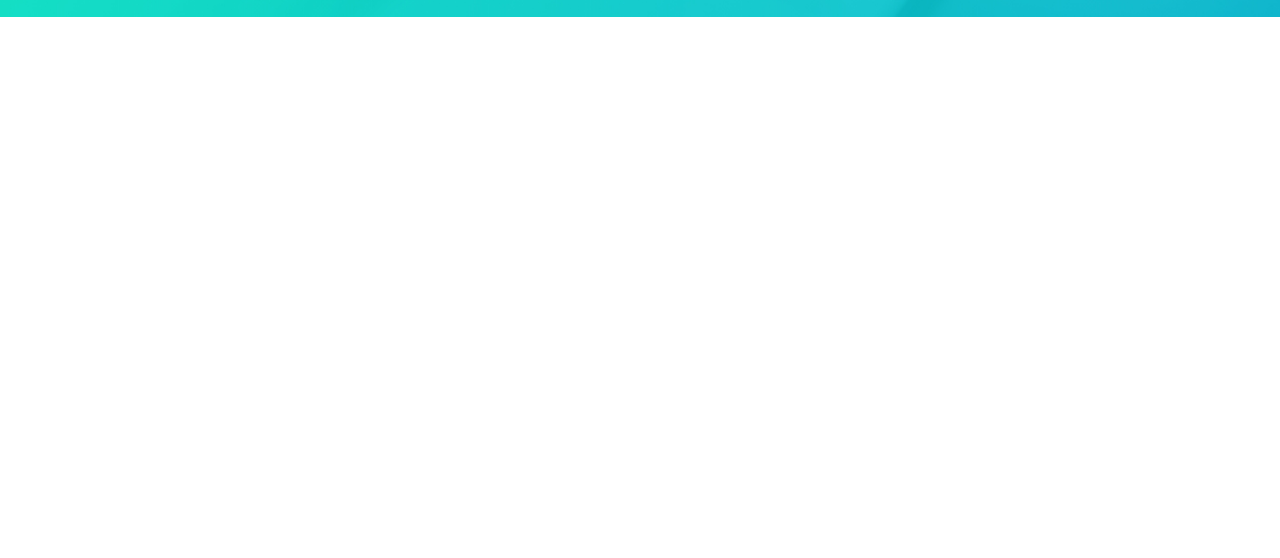
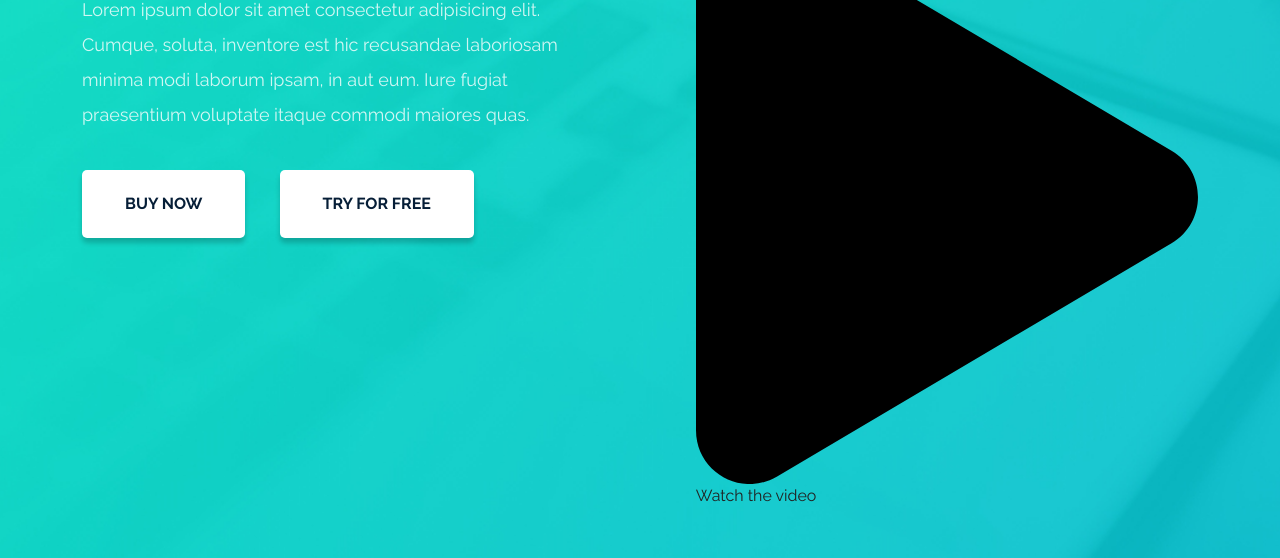
Before and after one commit to intellegento/project, a website built with webpack: page src/index.html in a window 1280 px wide. Shown: the part 691-1249 px from the top of the page. Before the commit the page ends 800 px from the top, so only its background shows below. Built offline with nearby package versions, Linux system fonts and the light colour scheme.

```diff
--- a/src/index.html
+++ b/src/index.html
@@ -58,7 +58,9 @@
         <div class="promo-video">
             <video id="video" width="600" height="320" src="resource/videoplayback.mp4" poster="resource/poster.jpg"></video>
             <div class="promo-play" id="playVideo">
-                <div><i class="fas fa-play"></i></div>
+                <div>
+                  <img src="resource/play-solid.svg" alt="Play Video">
+                </i></div>
 
                 Watch the video
             </div>
```
Also changed, not shown: src/resource/play-solid.svg (added).
